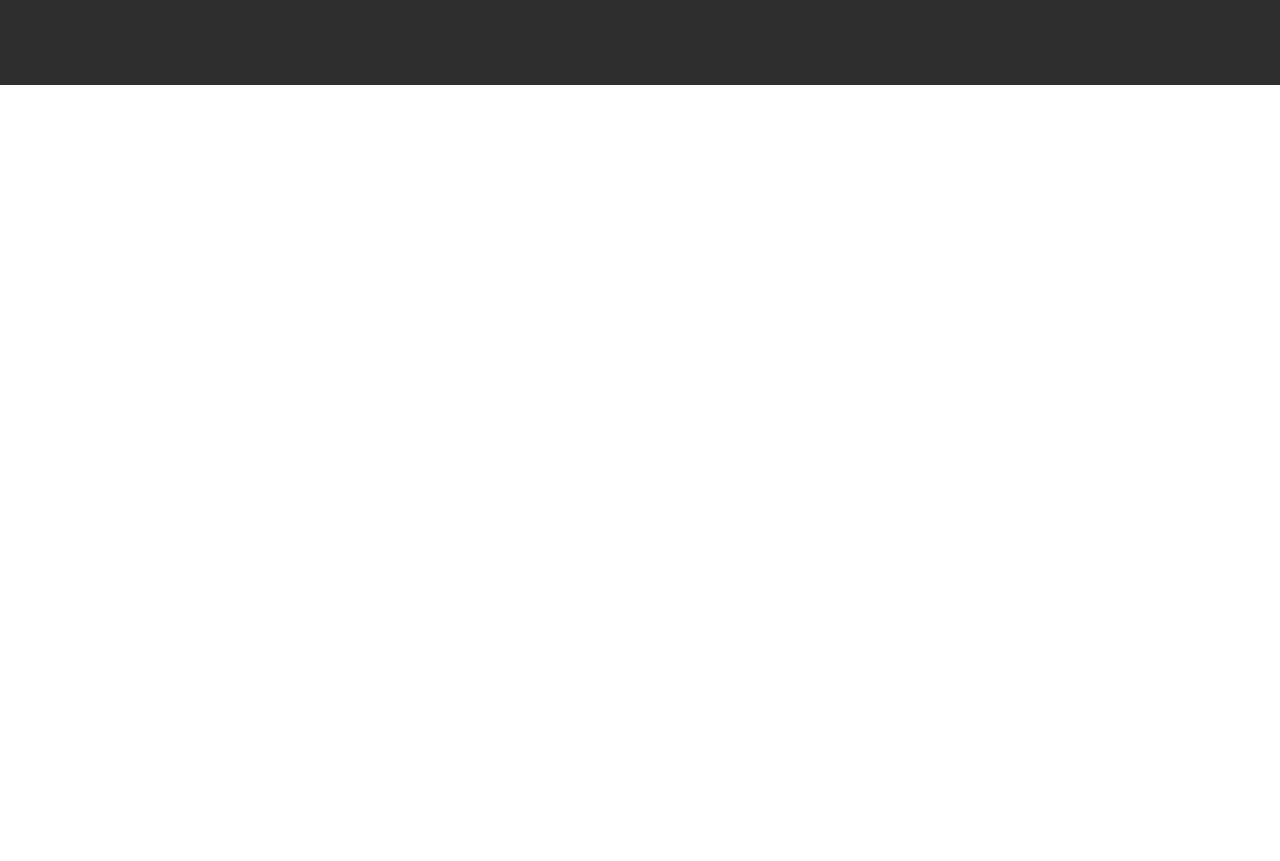
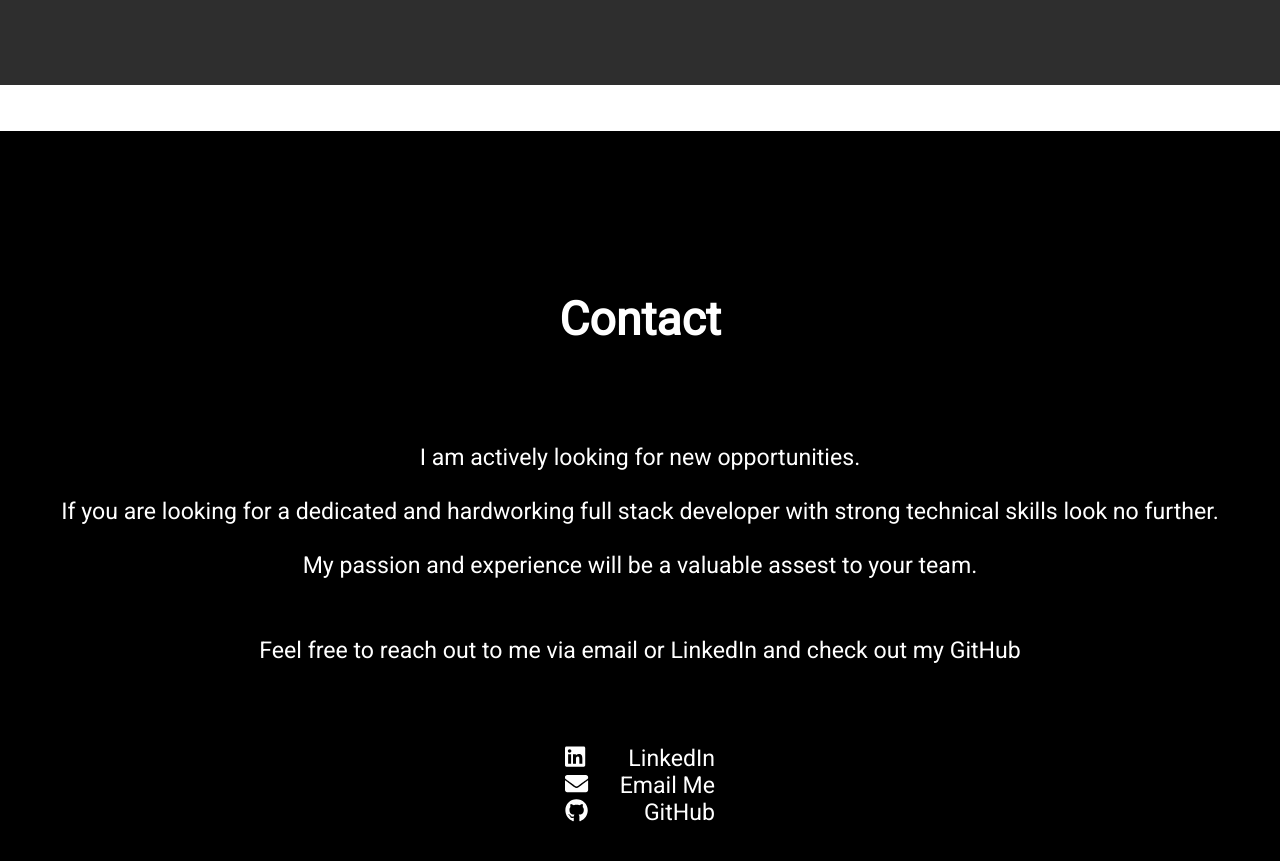
Before and after one commit to jgbowser/John_Bowser-Full_Stack_Developer, a React (Create React App) app: page / in a window 1280 px wide. Shown: the part 3880-4741 px from the top of the page. Before the commit the page ends 4011 px from the top, so only its background shows below. Built offline with nearby package versions, Linux system fonts and the light colour scheme.

Commit message:
finished contact section

```diff
--- a/src/Components/App/App.css
+++ b/src/Components/App/App.css
@@ -28,3 +28,8 @@ section {
   width: 100%;
   background-color: white;
 }
+
+.contactWrapper {
+  width: 100%;
+  background-color: black;
+}
--- a/src/Components/App/App.js
+++ b/src/Components/App/App.js
@@ -2,12 +2,14 @@ import Hero from '../Hero/Hero'
 import Header from '../Header/Header'
 import About from '../About/About'
 import Projects from '../Projects/Projects'
+import Contact from '../Contact/Contact'
 import { Element } from 'react-scroll'
 import { library } from '@fortawesome/fontawesome-svg-core'
-import { faArrowCircleRight, faArrowCircleLeft, faForward } from '@fortawesome/free-solid-svg-icons'
+import { faArrowCircleRight, faArrowCircleLeft, faForward, faEnvelope } from '@fortawesome/free-solid-svg-icons'
+import { faGithub, faLinkedin } from '@fortawesome/free-brands-svg-icons'
 import './App.css';
 
-library.add( faArrowCircleLeft, faArrowCircleRight, faForward )
+library.add( faArrowCircleLeft, faArrowCircleRight, faForward, faGithub, faLinkedin, faEnvelope )
 
 function App() {
   return (
@@ -29,6 +31,11 @@ function App() {
             <Projects />
           </Element>
         </div>
+        <div className='contactWrapper'>
+          <Element name='contact'>
+            <Contact />
+          </Element>
+        </div>
       </main>
 
     </div>
--- /dev/null
+++ b/src/Components/Contact/Contact.css
@@ -0,0 +1,44 @@
+.Contact {
+  display: flex;
+  flex-direction: column;
+  justify-content: space-evenly;
+  min-height: 100vh;
+  background-color: black;
+  color: white;
+  padding: 10vh 2rem 2rem 2rem;
+  font-size: 1rem;
+  text-align: center;
+}
+
+.Contact__header {
+  text-align: center;
+  font-size: 2rem;
+  margin: 1rem 1rem 5vh 1rem;
+}
+
+.Contact__info {
+  padding-top: 1rem;
+  display: flex;
+  flex-direction: column;
+  align-items: center;
+  text-align: center;
+  width: 75%;
+  max-width: 300px;
+  margin: 0 auto 0 auto;
+}
+
+.Contact__icon {
+  color: white;
+}
+
+.Contact__link {
+  display:flex;
+  justify-content: space-between;
+  text-decoration: none;
+  width: 50%;
+  color: white;
+}
+
+.link_text {
+  display: inline-block;
+}
--- /dev/null
+++ b/src/Components/Contact/Contact.js
@@ -0,0 +1,20 @@
+import { FontAwesomeIcon } from '@fortawesome/react-fontawesome'
+import './Contact.css'
+
+const Contact = () => {
+  return (
+    <section id='contact' className='Contact'>
+      <h3 className='Contact__header'>Contact</h3>
+      <p>I am actively looking for new opportunities. <br/><br/> If you are looking for a dedicated and hardworking full stack developer with strong technical skills look no further. <br/><br/>My passion and experience will be a valuable assest to your team.</p>
+      <p>Feel free to reach out to me via email or LinkedIn and check out my GitHub</p>
+      <div className='Contact__info'>
+        <a href='http://www.linkedin.com/in/john-g-bowser' className='Contact__link'><FontAwesomeIcon className='Contact__icon' icon={{prefix: 'fab', iconName: 'linkedin'}} /><span className='link_text'>LinkedIn</span></a>
+        <a href='john.bow7720@gmail.com' className='Contact__link'><FontAwesomeIcon className='Contact__icon' icon='envelope' /><span className='link_text'>Email Me</span></a>
+        <a href='https://github.com/jgbowser' className='Contact__link'><FontAwesomeIcon className='Contact__icon' icon={{prefix: 'fab', iconName: 'github'}} /><span className='link_text'>GitHub</span></a>
+      </div>
+
+    </section>
+  )
+}
+
+export default Contact
--- a/src/Components/Header/Header.js
+++ b/src/Components/Header/Header.js
@@ -51,7 +51,17 @@ const Header = () => {
               Projects
             </Link>
           </animated.li>
-          <animated.li style={fadeNav}><Link to='contact'>Contact</Link></animated.li>
+          <animated.li style={fadeNav}>
+            <Link
+              to='contact'
+              activeClass='active'
+              spy={true}
+              smooth={true}
+              duration={500}
+            >
+              Contact
+            </Link>
+          </animated.li>
         </ul>
       </nav>
     </animated.div>
```
